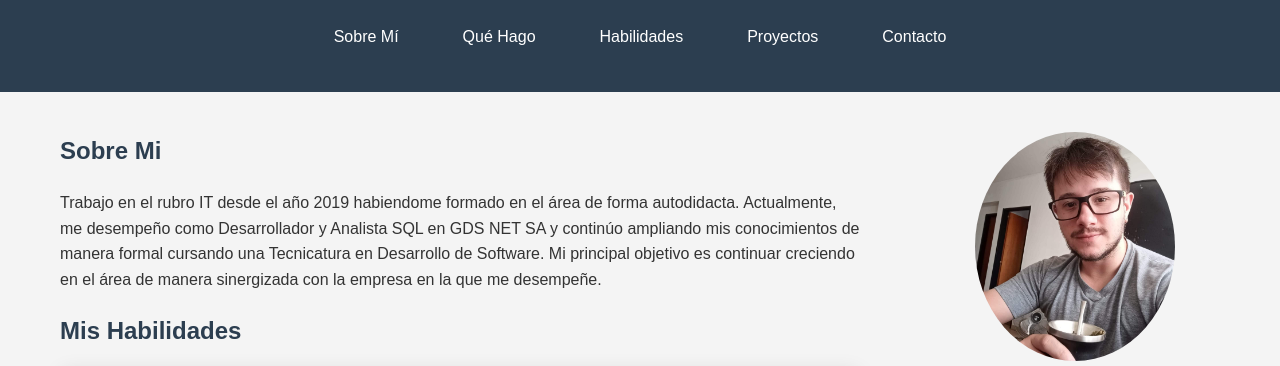
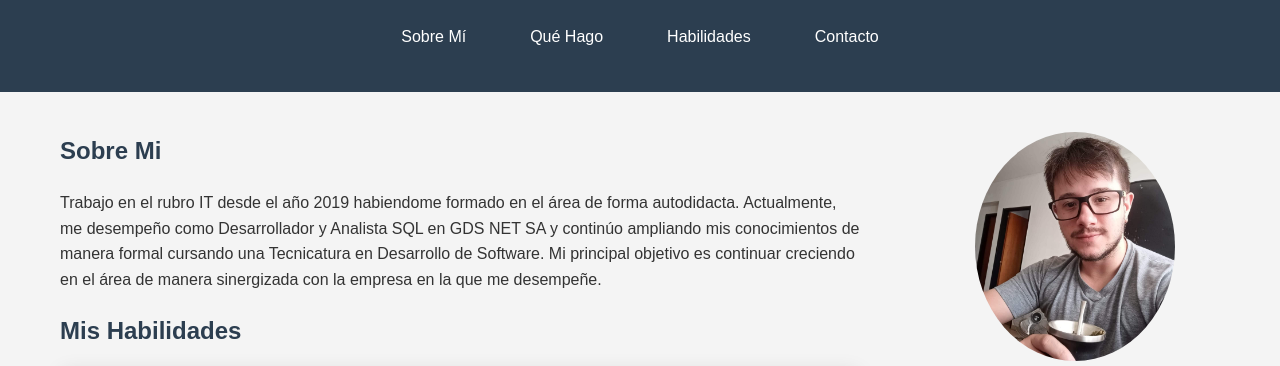
Before and after one commit to CiroIgnacio/PF1_DSWF, a plain HTML site: page index.html in a window 1280 px wide. Shown: the part 69-435 px from the top of the page. Drawn offline with Linux system fonts and the light colour scheme.

Commit message:
Update navbar

```diff
--- a/index.html
+++ b/index.html
@@ -24,7 +24,6 @@
           <li><a href="#sobre-mi">Sobre Mí</a></li>
           <li><a href="#que-hago">Qué Hago</a></li>
           <li><a href="#habilidades">Habilidades</a></li>
-          <li><a href="#proyectos">Proyectos</a></li>
           <li><a href="#contacto">Contacto</a></li>
         </ul>
       </nav>
```
